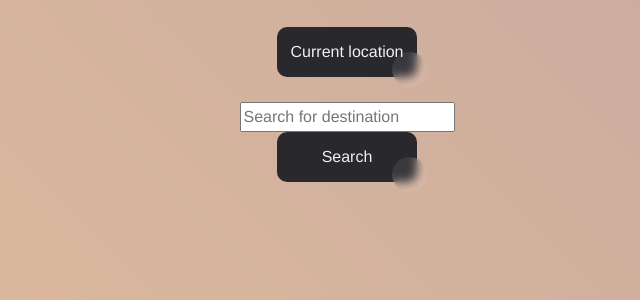
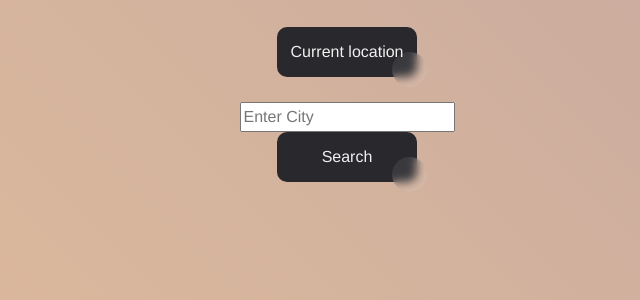
Before and after one commit to fallennyx/Fits-in-Advance, a Flask app: page /generator in a window 1280 px wide. Shown: the part 234-534 px from the top of the page, without its empty margins (293-933 px from the left). Run offline with Flask 3, Linux system fonts and the light colour scheme; some libraries are stand-ins or nearby versions.

Commit message:
some comments

```diff
--- a/templates/generator.html
+++ b/templates/generator.html
@@ -11,7 +11,7 @@
             <button class="curr-loc-result button" type="submit" id="current-location-button">Current location</button>
         </div>
         <div class="location-search-bar">
-            <input type="text" placeholder="Search for destination" id="location-input">
+            <input type="text" placeholder="Enter City" id="location-input">
             <button class="search-result button" type="submit" id="search-button">Search</button>
         </div>
     </div>
--- a/templates/results.html
+++ b/templates/results.html
@@ -15,6 +15,7 @@
     <script>
         const city = sessionStorage.getItem('city');
         const gender = sessionStorage.getItem('gender');
+
 
         const data = {
             "city": city,
```
